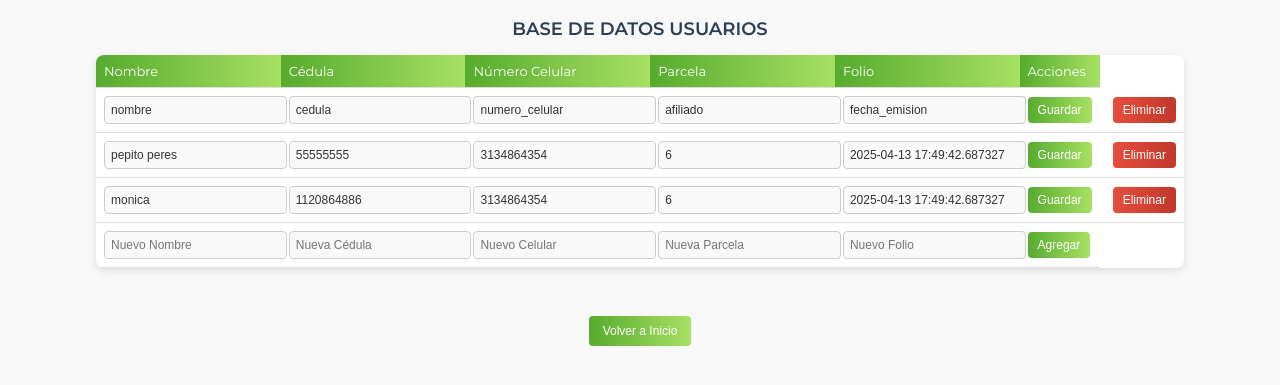
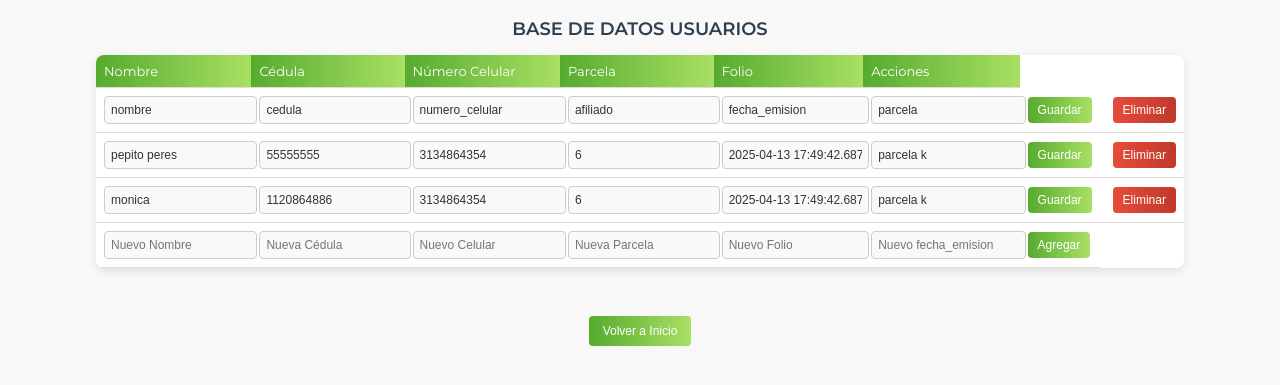
Before and after one commit to 2000Arley/arley, a Flask app: page /historial_usuario in a window 1280 px wide. Shown: the top 385 px of the page. Run offline with Flask 3, Linux system fonts and the light colour scheme.

Commit message:
Update historial_usuario.html

```diff
--- a/templates/historial_usuario.html
+++ b/templates/historial_usuario.html
@@ -41,6 +41,7 @@
                 <td><input type="text" name="celular" value="{{ registro[2] }}"></td>
                 <td><input type="text" name="parcela" value="{{ registro[3] }}"></td>
                 <td><input type="text" name="folio" value="{{ registro[4] }}"></td>
+                <td><input type="text" name="fecha_emision" value="{{ registro[5] }}"></td>
                 <td>
                     <button type="submit">Guardar</button>
                 </td>
@@ -62,6 +63,7 @@
                 <td><input type="text" name="celular" placeholder="Nuevo Celular" required></td>
                 <td><input type="text" name="parcela" placeholder="Nueva Parcela"></td>
                 <td><input type="text" name="folio" placeholder="Nuevo Folio"></td>
+                <td><input type="text" name="fecha_emision" placeholder="Nuevo fecha_emision"></td>
                 <td><button type="submit">Agregar</button></td>
             </form>
         </tr>
```
